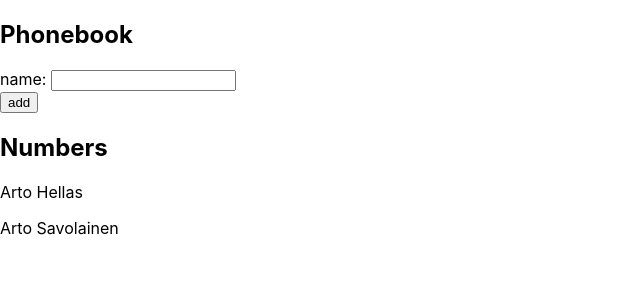
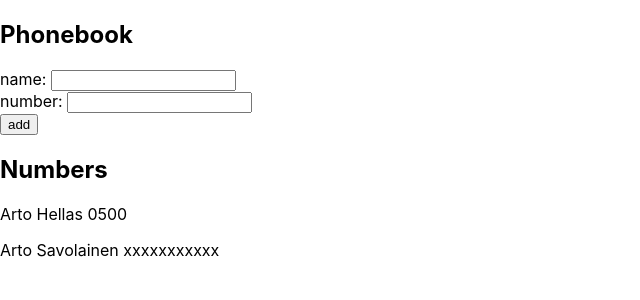
Before and after one commit to arto-savolainen/Fullstack, a React (Create React App) app in the folder osa2/puhelinluettelo/: page / in a window 1280 px wide. Shown: the top 300 px of the page, without its empty margins (0-640 px from the left). Built offline with nearby package versions, Linux system fonts and the light colour scheme.

Commit message:
tehtävät 2.8
2.8: puhelinluettelo step3

```diff
--- a/osa2/puhelinluettelo/src/App.js
+++ b/osa2/puhelinluettelo/src/App.js
@@ -2,22 +2,32 @@
 
 const DisplayPerson = ({ person }) => {
   return (
-    <p>{person.name}</p>
+    <p>{person.name} {person.number}</p>
   )
 }
 
 const App = () => {
   const [persons, setPersons] = useState([
-    { name: 'Arto Hellas' },
-    { name: 'Arto Savolainen' }
+    {
+      name: 'Arto Hellas',
+      number: '0500'
+    },
+    {
+      name: 'Arto Savolainen',
+      number: 'xxxxxxxxxxx' }
   ])
   const [newName, setNewName] = useState('')
+  const [newNumber, setNewNumber] = useState('')
 
   const handleNameChange = (event) => {
     setNewName(event.target.value)
   }
 
-  const addNewName = (event) => {
+  const handleNumberChange = (event) => {
+    setNewNumber(event.target.value)
+  }
+
+  const addNewPerson = (event) => {
     event.preventDefault()
 
     if (persons.some(x => x.name === newName)) {
@@ -25,17 +35,21 @@
       return
     }
 
-    setPersons(persons.concat({ name: newName }))
+    const newPerson = {
+      name: newName,
+      number: newNumber
+    }
+    setPersons(persons.concat(newPerson))
     setNewName('')
+    setNewNumber('')
   }
 
   return (
     <div>
       <h2>Phonebook</h2>
-      <form onSubmit={addNewName}>
-        <div>
-          name: <input value={newName} onChange={handleNameChange} />
-        </div>
+      <form onSubmit={addNewPerson}>
+        <div> name: <input value={newName} onChange={handleNameChange} /></div>
+        <div>number: <input value={newNumber} onChange={handleNumberChange}/></div>
         <div>
           <button type="submit">add</button>
         </div>
```
